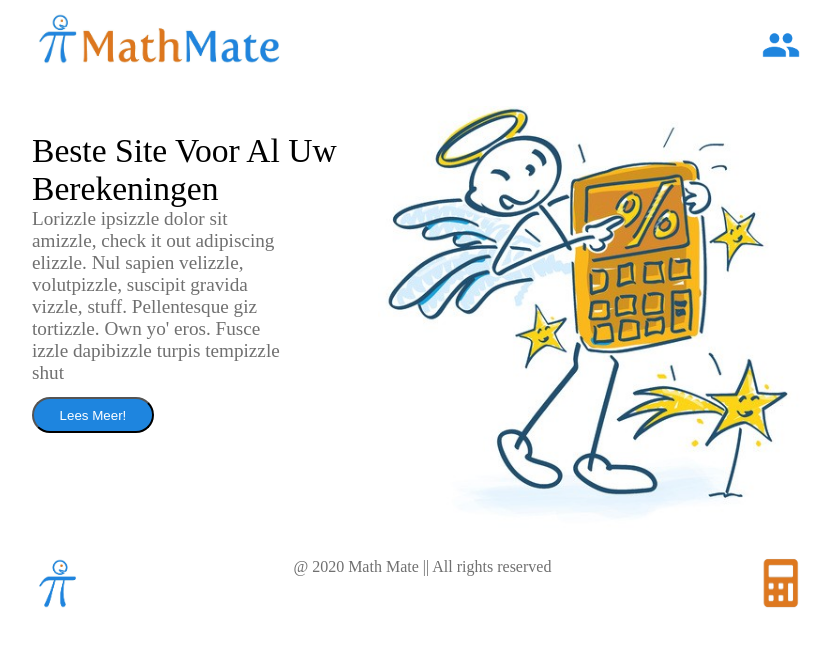
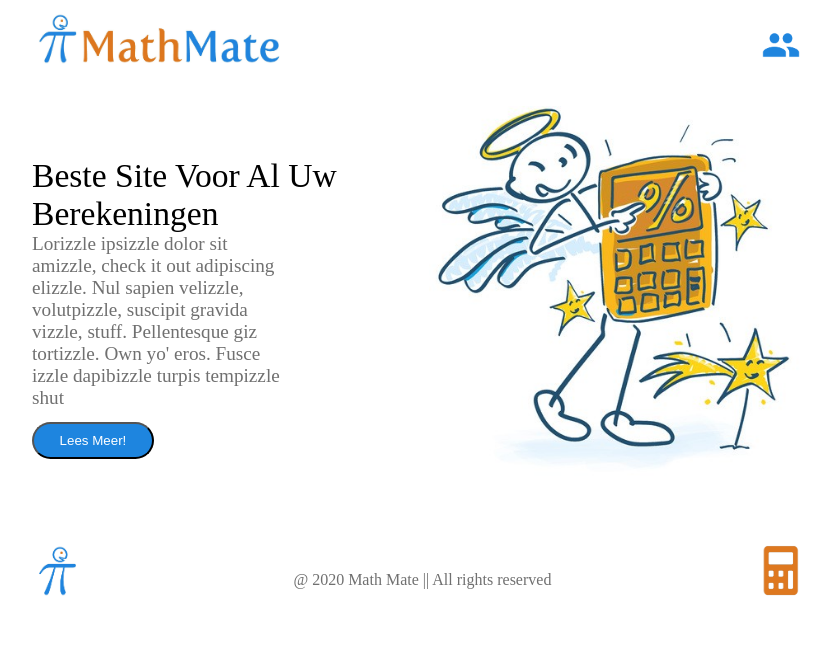
Before and after one commit to NielsdenHaas/Project-4A-groep_1, a PHP site: page /home.php in a window 1280 px wide. Shown: the top 647 px of the page, without its empty margins (224-1055 px from the left). Run offline with PHP 8.4, Linux system fonts and the light colour scheme.

Commit message:
footer/home aanpassingen

```diff
--- a/Websites/css/home.css
+++ b/Websites/css/home.css
@@ -70,7 +70,7 @@ main {
 }
 
 #inhoud {
-    margin-top: 2vw;
+    margin-top: 4vw;
 }
 
 #Button {
@@ -82,6 +82,7 @@ main {
 }
 
 #stickman_image {
-    width: 33vw;
+    width: 29vw;
+    margin-bottom: 3vw;
 }
 }
--- a/Websites/footer.php
+++ b/Websites/footer.php
@@ -40,7 +40,7 @@
     footer p {
         color: #707070;
         font-size: 0.8rem;
-        margin-top: 2vw
+        margin-top: 2vw;
     }
 }
 
@@ -55,7 +55,7 @@
     }
 
     #rekenmachine {
-        width: 3vw
+        width: 3vw;
     }
 
     footer {
@@ -65,6 +65,7 @@
 
     footer p {
         color: #707070;
+        margin-top: 2vw
     }
 }
 
```
